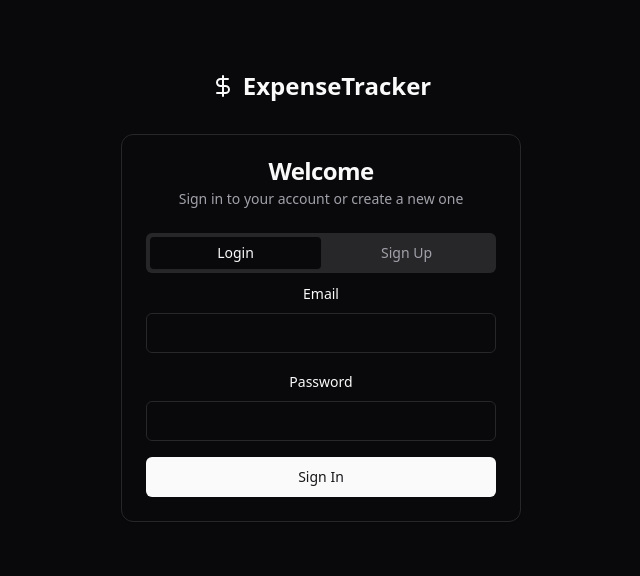
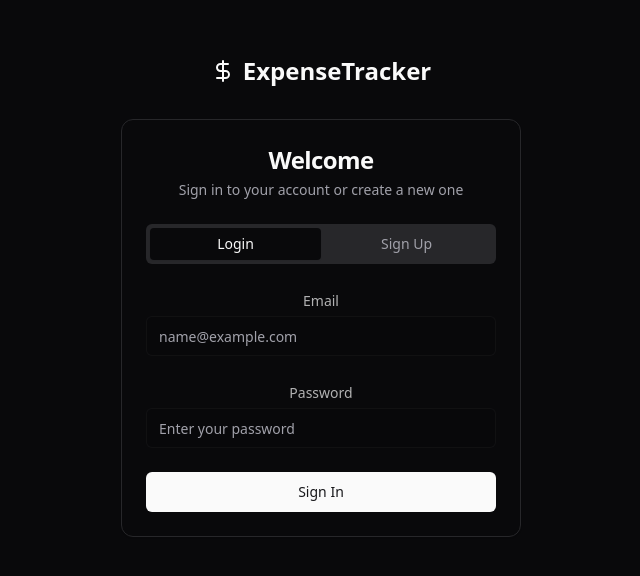
Before and after one commit to oztasonur/expense-tracker-client, a React (Vite) app: page /auth in a window 1280 px wide. Shown: the part 136-712 px from the top of the page, without its empty margins (319-959 px from the left). Built offline with nearby package versions, Linux system fonts and the light colour scheme.

Commit message:
feat(auth): improve form styling and validation feedback
- Enhanced form layout and spacing
- Added meaningful input placeholders
- Improved error message presentation
- Refined visual hierarchy of form elements

```diff
--- a/src/components/auth/AuthPage.tsx
+++ b/src/components/auth/AuthPage.tsx
@@ -78,32 +78,37 @@ export function AuthPage() {
       </div>
 
       <Card className="w-[400px]">
-        <CardHeader>
-          <CardTitle>Welcome</CardTitle>
-          <CardDescription>
+        <CardHeader className="space-y-1">
+          <CardTitle className="text-2xl text-center">Welcome</CardTitle>
+          <CardDescription className="text-center">
             Sign in to your account or create a new one
           </CardDescription>
         </CardHeader>
         <CardContent>
           <Tabs defaultValue="login" className="w-full">
-            <TabsList className="grid w-full grid-cols-2">
+            <TabsList className="grid w-full grid-cols-2 mb-6">
               <TabsTrigger value="login">Login</TabsTrigger>
               <TabsTrigger value="signup">Sign Up</TabsTrigger>
             </TabsList>
 
             <TabsContent value="login">
               <Form {...loginForm}>
-                <form onSubmit={loginForm.handleSubmit(onLogin)} className="space-y-4">
+                <form onSubmit={loginForm.handleSubmit(onLogin)} className="space-y-6">
                   <FormField
                     control={loginForm.control}
                     name="email"
                     render={({ field }) => (
                       <FormItem>
-                        <FormLabel>Email</FormLabel>
+                        <FormMessage />
+                        <FormLabel className="text-foreground/70">Email</FormLabel>
                         <FormControl>
-                          <Input type="email" {...field} />
+                          <Input
+                            placeholder="name@example.com"
+                            type="email"
+                            className="border-input/30 bg-background/50"
+                            {...field}
+                          />
                         </FormControl>
-                        <FormMessage />
                       </FormItem>
                     )}
                   />
@@ -112,11 +117,16 @@ export function AuthPage() {
                     name="password"
                     render={({ field }) => (
                       <FormItem>
-                        <FormLabel>Password</FormLabel>
+                        <FormMessage />
+                        <FormLabel className="text-foreground/70">Password</FormLabel>
                         <FormControl>
-                          <Input type="password" {...field} />
+                          <Input
+                            placeholder="Enter your password"
+                            type="password"
+                            className="border-input/30 bg-background/50"
+                            {...field}
+                          />
                         </FormControl>
-                        <FormMessage />
                       </FormItem>
                     )}
                   />
@@ -135,11 +145,15 @@ export function AuthPage() {
                     name="name"
                     render={({ field }) => (
                       <FormItem>
-                        <FormLabel>Name</FormLabel>
+                        <FormMessage />
+                        <FormLabel className="text-foreground/70">Name</FormLabel>
                         <FormControl>
-                          <Input {...field} />
+                          <Input
+                            placeholder="Enter your name"
+                            className="border-input/30 bg-background/50"
+                            {...field}
+                          />
                         </FormControl>
-                        <FormMessage />
                       </FormItem>
                     )}
                   />
@@ -148,11 +162,16 @@ export function AuthPage() {
                     name="email"
                     render={({ field }) => (
                       <FormItem>
-                        <FormLabel>Email</FormLabel>
+                        <FormMessage />
+                        <FormLabel className="text-foreground/70">Email</FormLabel>
                         <FormControl>
-                          <Input type="email" {...field} />
+                          <Input
+                            placeholder="name@example.com"
+                            type="email"
+                            className="border-input/30 bg-background/50"
+                            {...field}
+                          />
                         </FormControl>
-                        <FormMessage />
                       </FormItem>
                     )}
                   />
@@ -161,11 +180,16 @@ export function AuthPage() {
                     name="password"
                     render={({ field }) => (
                       <FormItem>
-                        <FormLabel>Password</FormLabel>
+                        <FormMessage />
+                        <FormLabel className="text-foreground/70">Password</FormLabel>
                         <FormControl>
-                          <Input type="password" {...field} />
+                          <Input
+                            placeholder="Create a password"
+                            type="password"
+                            className="border-input/30 bg-background/50"
+                            {...field}
+                          />
                         </FormControl>
-                        <FormMessage />
                       </FormItem>
                     )}
                   />
@@ -174,11 +198,16 @@ export function AuthPage() {
                     name="confirmPassword"
                     render={({ field }) => (
                       <FormItem>
-                        <FormLabel>Confirm Password</FormLabel>
+                        <FormMessage />
+                        <FormLabel className="text-foreground/70">Confirm Password</FormLabel>
                         <FormControl>
-                          <Input type="password" {...field} />
+                          <Input
+                            placeholder="Confirm your password"
+                            type="password"
+                            className="border-input/30 bg-background/50"
+                            {...field}
+                          />
                         </FormControl>
-                        <FormMessage />
                       </FormItem>
                     )}
                   />
--- a/src/components/ui/form.tsx
+++ b/src/components/ui/form.tsx
@@ -78,7 +78,7 @@ const FormItem = React.forwardRef<
 
   return (
     <FormItemContext.Provider value={{ id }}>
-      <div ref={ref} className={cn("space-y-2", className)} {...props} />
+      <div ref={ref} className={cn("relative space-y-1", className)} {...props} />
     </FormItemContext.Provider>
   )
 })
@@ -155,7 +155,10 @@ const FormMessage = React.forwardRef<
     <p
       ref={ref}
       id={formMessageId}
-      className={cn("text-sm font-medium text-destructive", className)}
+      className={cn(
+        "text-sm px-3 py-1.5 mb-1 rounded-md bg-destructive/10 text-destructive border border-destructive/20",
+        className
+      )}
       {...props}
     >
       {body}
```
